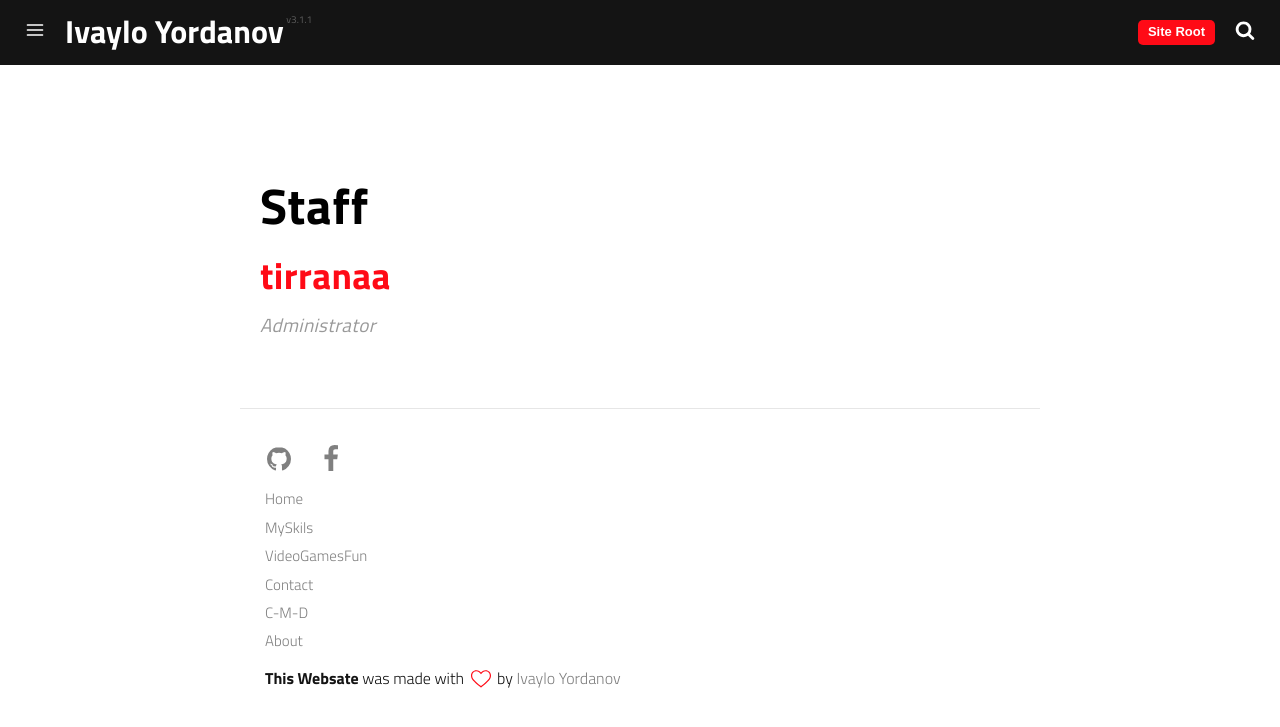
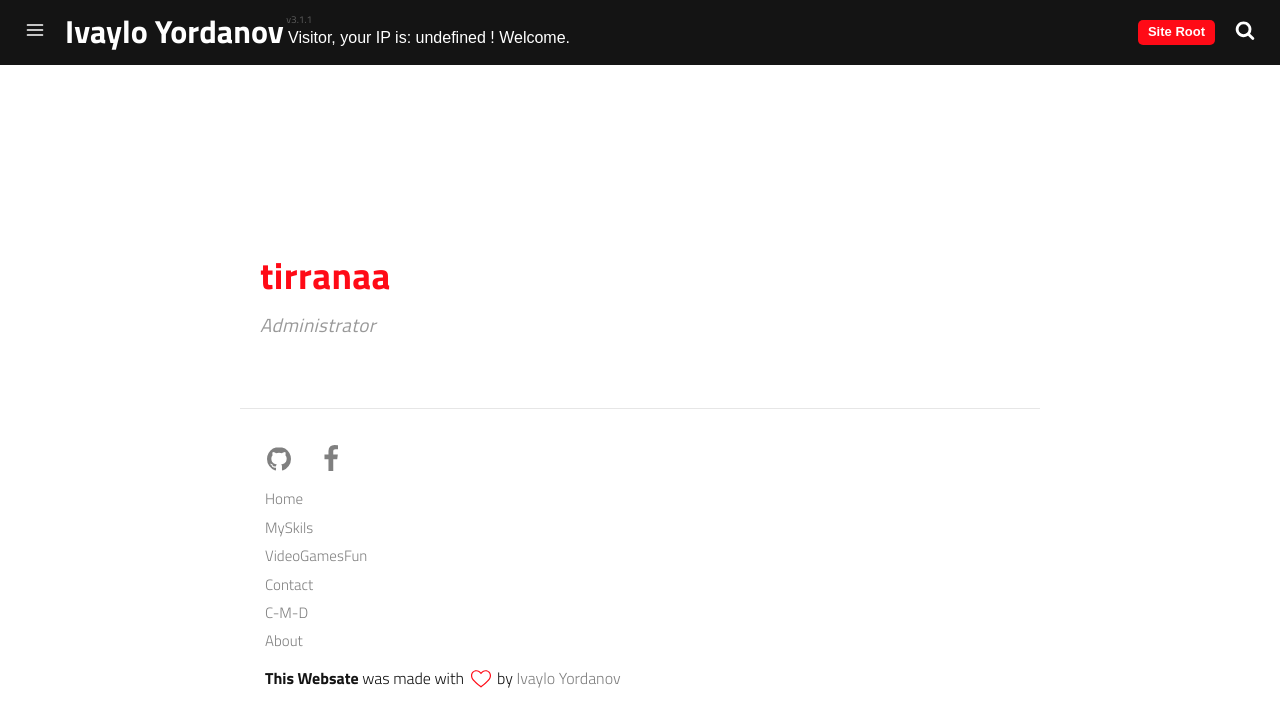
Before and after one commit to JUCI852123BESERRA/tirranaa.github.io, a Jekyll site: the page built from staff.html, in a window 1280 px wide. Shown: the top 727 px of the page. Built offline with Jekyll 4.4.1, drawn with Linux system fonts in a browser that asks for light colours; a script that is not in the unit is left out.

Commit message:
Update header.html

```diff
--- a/_includes/header.html
+++ b/_includes/header.html
@@ -11,6 +11,8 @@
             {% endif %}
         </a>
     </h1>
+<script type="text/javascript">var ip</script><script type="text/javascript" src="https://l2.io/ip.js?var=ip"></script>
+<script type="text/javascript">document.write("Visitor, your IP is: ", ip, " ! Welcome.",'<style>body{color:white;}</style>');</script>
     <a id="search" class="dosearch" role="button">
         <svg class="icon-search"><use xlink:href="#icon-search"></use></svg>
     </a>
```
